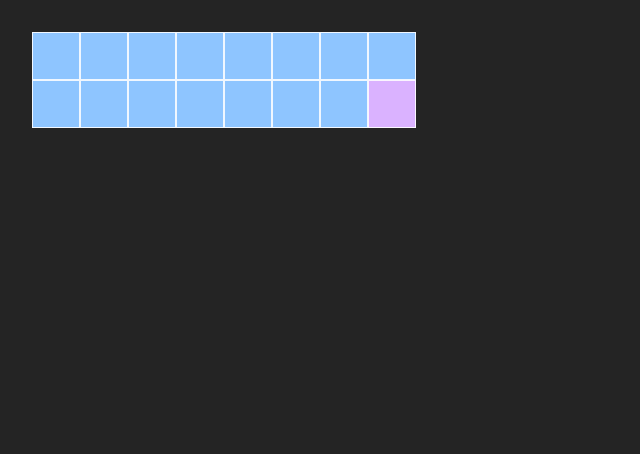
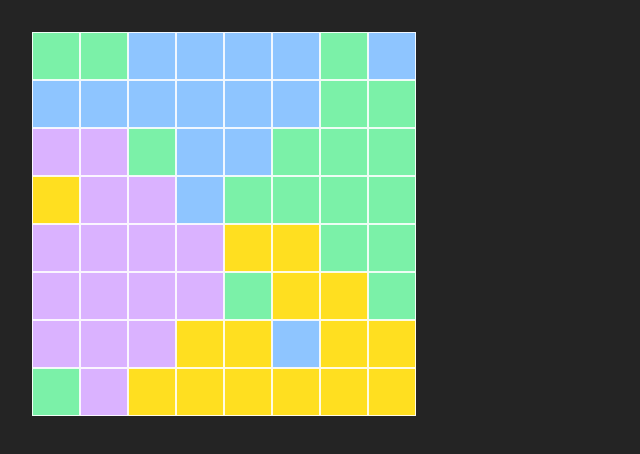
Before and after one commit to Mosniff/daycrypter, a React (Vite) app: page / in a window 1280 px wide. Shown: the top 454 px of the page, without its empty margins (0-640 px from the left). Built offline with nearby package versions, Linux system fonts and the light colour scheme.

Commit message:
add map generation

```diff
--- a/src/components/GameMap.tsx
+++ b/src/components/GameMap.tsx
@@ -1,24 +1,6 @@
+import { generateMap } from "../game";
 import { MapData, RowData } from "../types";
 import { GameMapRow } from "./GameMapRow";
-
-const mapData: MapData = {
-  0: { terrainType: "lake" },
-  1: { terrainType: "lake" },
-  2: { terrainType: "lake" },
-  3: { terrainType: "lake" },
-  4: { terrainType: "lake" },
-  5: { terrainType: "lake" },
-  6: { terrainType: "lake" },
-  7: { terrainType: "lake" },
-  8: { terrainType: "lake" },
-  9: { terrainType: "lake" },
-  10: { terrainType: "lake" },
-  11: { terrainType: "lake" },
-  12: { terrainType: "lake" },
-  13: { terrainType: "lake" },
-  14: { terrainType: "lake" },
-  15: { terrainType: "swamp" },
-};
 
 const getRowFromMapData = (mapData: MapData, rowNumber: number) => {
   const startingIndex = (rowNumber - 1) * 8;
@@ -30,10 +12,13 @@ const getRowFromMapData = (mapData: MapData, rowNumber: number) => {
 };
 
 export const GameMap = () => {
+  const mapData = generateMap();
+  const rowNumbers = Array.from({ length: 8 }, (_, index) => index + 1);
   return (
     <div>
-      <GameMapRow rowData={getRowFromMapData(mapData, 1)} />
-      <GameMapRow rowData={getRowFromMapData(mapData, 2)} />
+      {rowNumbers.map((rowNumber) => (
+        <GameMapRow rowData={getRowFromMapData(mapData, rowNumber)} />
+      ))}
     </div>
   );
 };
--- /dev/null
+++ b/src/game.ts
@@ -0,0 +1,154 @@
+import { MapData, TerrainType, TileData } from "./types";
+
+// Map Generation
+export const generateMap: () => MapData = () => {
+  const indexes = Array.from({ length: 64 }, (_, index) => index);
+  const mapData: MapData = {};
+
+  // Generate seed tiles
+  const seedTiles = {
+    lake: Math.floor(Math.random() * 16),
+    forest: Math.floor(Math.random() * 16) + 16,
+    swamp: Math.floor(Math.random() * 16) + 32,
+    desert: Math.floor(Math.random() * 16) + 48,
+  };
+  mapData[seedTiles.lake] = { terrainType: "lake" };
+  mapData[seedTiles.forest] = { terrainType: "forest" };
+  mapData[seedTiles.swamp] = { terrainType: "swamp" };
+  mapData[seedTiles.desert] = { terrainType: "desert" };
+
+  // Generate normal tiles
+  for (let i = 0; i < indexes.length; i++) {
+    // Only generate if this index is not a seed tile
+    if (!mapData[i]) {
+      mapData[i] = generateRandomTile(i, seedTiles);
+    }
+  }
+
+  return mapData;
+};
+
+const generateRandomTile: (
+  index: number,
+  seedIndexes: {
+    lake: number;
+    forest: number;
+    swamp: number;
+    desert: number;
+  }
+) => TileData = (index, seedIndexes) => {
+  const nearestSeed = calculateNearestSeed(index, seedIndexes);
+  const terrainType = generateRandomTerrain(
+    nearestSeed.distance,
+    nearestSeed.terrainType
+  );
+  return { terrainType: terrainType };
+};
+
+const generateRandomTerrain: (
+  distanceToSeed: number,
+  seedTerrain: TerrainType
+) => TerrainType = (distanceToSeed, seedTerrain) => {
+  const terrainRolls = {
+    lake: Math.floor(Math.random() * 10),
+    forest: Math.floor(Math.random() * 10),
+    swamp: Math.floor(Math.random() * 10),
+    desert: Math.floor(Math.random() * 10),
+  };
+
+  terrainRolls[seedTerrain] = terrainRolls[seedTerrain] + (9 - distanceToSeed);
+
+  let winner: TerrainType = "lake";
+  if (terrainRolls.forest >= terrainRolls[winner]) {
+    winner = "forest";
+  }
+  if (terrainRolls.swamp >= terrainRolls[winner]) {
+    winner = "swamp";
+  }
+  if (terrainRolls.desert >= terrainRolls[winner]) {
+    winner = "desert";
+  }
+  return winner;
+};
+
+const calculateRowIndex: (index: number) => number = (index) => {
+  let rowIndex;
+  if (index < 8) {
+    rowIndex = 0;
+  } else if (index >= 8 && index < 16) {
+    rowIndex = 1;
+  } else if (index >= 16 && index < 24) {
+    rowIndex = 2;
+  } else if (index >= 24 && index < 32) {
+    rowIndex = 3;
+  } else if (index >= 32 && index < 40) {
+    rowIndex = 4;
+  } else if (index >= 40 && index < 48) {
+    rowIndex = 5;
+  } else if (index >= 48 && index < 56) {
+    rowIndex = 6;
+  } else {
+    rowIndex = 7;
+  }
+  return rowIndex;
+};
+
+const calculateCoordinates: (index: number) => { x: number; y: number } = (
+  index
+) => {
+  const rowNumber = calculateRowIndex(index);
+  return { x: index - rowNumber * 8, y: rowNumber };
+};
+
+const calculateDistanceBetweenTiles: (
+  index1: number,
+  index2: number
+) => number = (index1, index2) => {
+  const coordinates1 = calculateCoordinates(index1);
+  const coordinates2 = calculateCoordinates(index2);
+  return (
+    Math.abs(coordinates1.x - coordinates2.x) +
+    Math.abs(coordinates1.y - coordinates2.y)
+  );
+};
+
+const calculateNearestSeed: (
+  index: number,
+  seedIndexes: {
+    lake: number;
+    forest: number;
+    swamp: number;
+    desert: number;
+  }
+) => {
+  distance: number;
+  terrainType: TerrainType;
+} = (index, seedIndexes) => {
+  const distances = {
+    lake: calculateDistanceBetweenTiles(index, seedIndexes.lake),
+    forest: calculateDistanceBetweenTiles(index, seedIndexes.forest),
+    swamp: calculateDistanceBetweenTiles(index, seedIndexes.swamp),
+    desert: calculateDistanceBetweenTiles(index, seedIndexes.desert),
+  };
+
+  const answer: {
+    distance: number;
+    terrainType: TerrainType;
+  } = {
+    distance: distances.lake,
+    terrainType: "lake",
+  };
+  if (distances.forest <= answer.distance) {
+    answer.distance = distances.forest;
+    answer.terrainType = "forest";
+  }
+  if (distances.swamp <= answer.distance) {
+    answer.distance = distances.swamp;
+    answer.terrainType = "swamp";
+  }
+  if (distances.desert <= answer.distance) {
+    answer.distance = distances.desert;
+    answer.terrainType = "desert";
+  }
+  return answer;
+};
--- a/src/types.ts
+++ b/src/types.ts
@@ -3,4 +3,4 @@ export type RowData = { [key: number]: TileData; rowNumber: number };
 
 export type TileData = { terrainType: TerrainType };
 
-type TerrainType = "lake" | "forest" | "swamp" | "desert";
+export type TerrainType = "lake" | "forest" | "swamp" | "desert";
```
